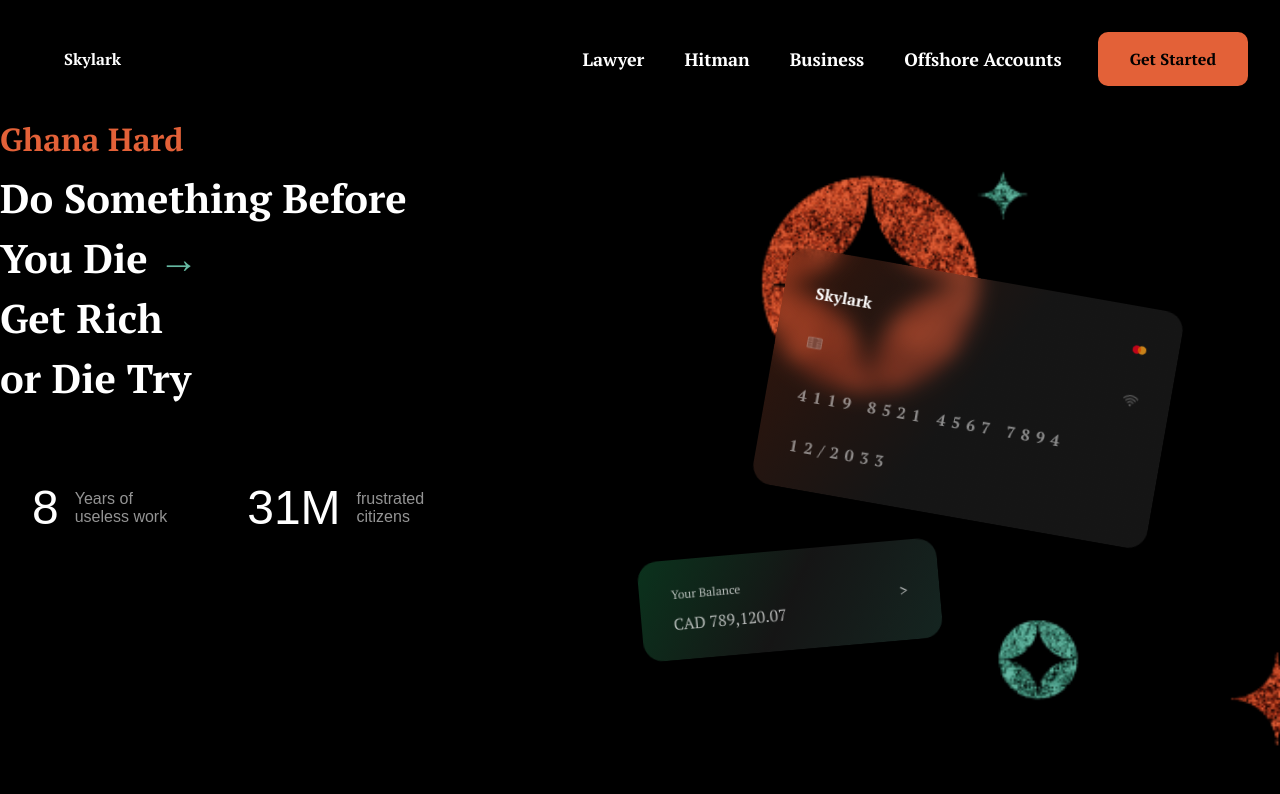
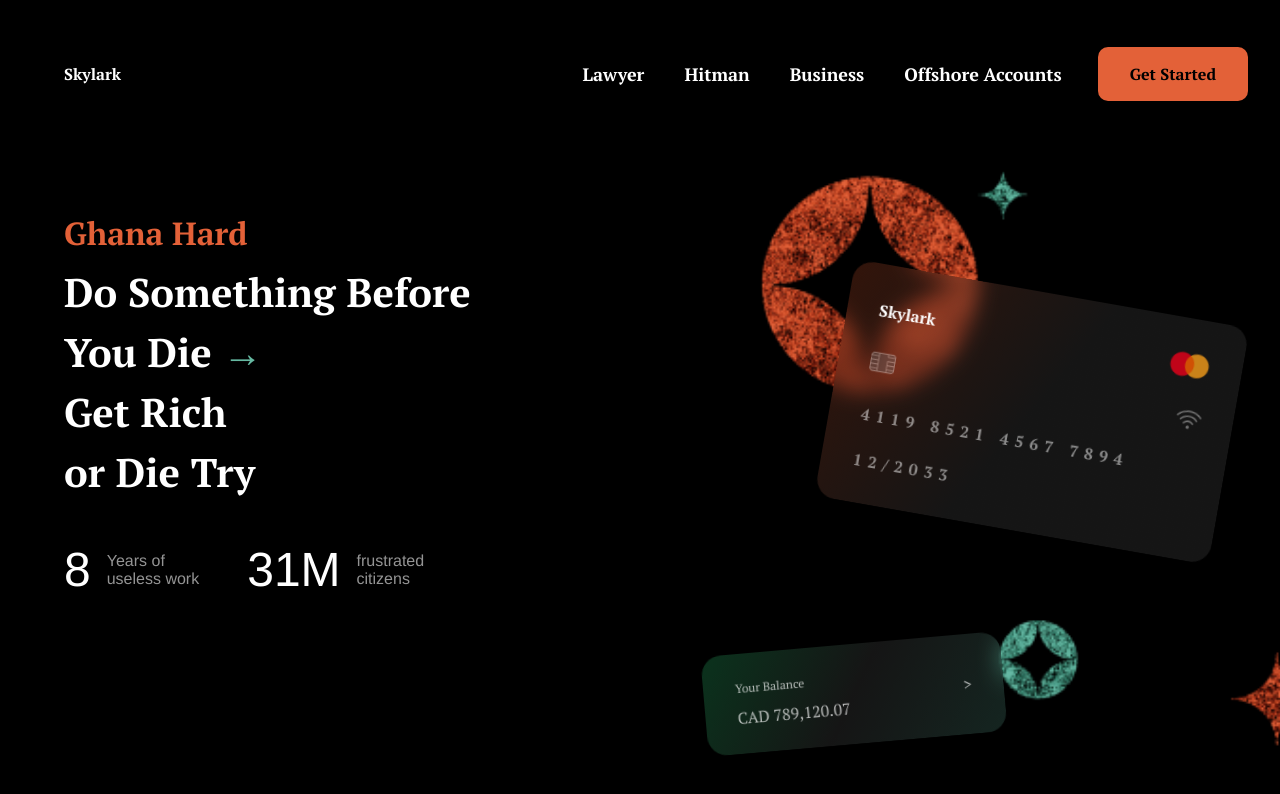
Before and after one commit to Skylark355/Jesi-Project2, a plain HTML site: page index.html in a window 1280 px wide. Drawn offline with Linux system fonts and the light colour scheme.

Commit message:
Changes made in the css

```diff
--- a/stlye.css
+++ b/stlye.css
@@ -8,7 +8,7 @@
 
 html,
 body {
-  background-color: #000;
+  background: #000;
 }
 
 .container {
@@ -25,7 +25,7 @@ body {
   display: flex;
   justify-content: space-between;
   align-items: center;
-  padding: 2rem;
+  padding: 2em;
 }
 
 .nav-logo {
@@ -48,14 +48,14 @@ ul li {
 ul li a {
   position: relative;
   display: block;
-  margin: 20 0;
+  margin: 20px 0;
   padding: 10px 20px;
   text-decoration: none;
   font-size: 18px;
   font-weight: 600;
   color: white;
   transition: 0.5s;
-  z-index: 1;
+  z-index: 11111;
 }
 
 ul li a::before {
@@ -65,6 +65,7 @@ ul li a::before {
   left: 0;
   width: 100%;
   height: 100%;
+  /* border-top: 2px solid white; */
   border-bottom: 2px solid white;
   border-radius: 10px;
   transform: scaleY(2);
@@ -73,7 +74,7 @@ ul li a::before {
 }
 
 ul li a::after {
-  content: "";
+content: "";
   position: absolute;
   top: 1px;
   left: 0;
@@ -84,7 +85,7 @@ ul li a::after {
   transform: scale(0);
   opacity: 0;
   transition: 0.3s;
-  z-index: -1;
+  z-index: -111;
 }
 
 ul li a:hover {
@@ -104,7 +105,7 @@ ul li a:hover::after {
 .nav-links .btn {
   background-color: #e36138;
   color: black;
-  padding: 1em 2em;
+  padding: 1rem 2rem;
   border-radius: 10px;
   margin: 0 0 0 1em;
   cursor: pointer;
@@ -119,7 +120,8 @@ ul li a:hover::after {
   width: 50%;
 }
 
-.left .right {
+.left,
+.right {
   padding: 4rem;
 }
 
@@ -146,9 +148,9 @@ ul li a:hover::after {
 .stat {
   display: flex;
   align-items: center;
-  font-family: Arial, Helvetica, sans-serif;
+  font-family: Helvetica, sans-serif;
   font-weight: 300;
-  padding: 2em;
+  padding-right: 2em;
 }
 
 .stat-num {
@@ -162,7 +164,7 @@ ul li a:hover::after {
 
 .card {
   position: relative;
-  top: 10em;
+  top: 5em;
   left: 8em;
   transform: rotate(10deg);
   display: flex;
@@ -179,11 +181,12 @@ ul li a:hover::after {
     rgba(70, 70, 70, 0.3) 50%,
     rgba(70, 70, 70, 0.3) 100%
   );
+
   padding: 2em;
 }
 
 .card img {
-  width: 15px;
+  width: 15%;
   opacity: 0.8;
 }
 
```
